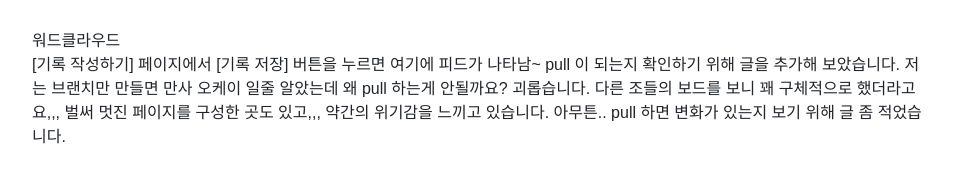
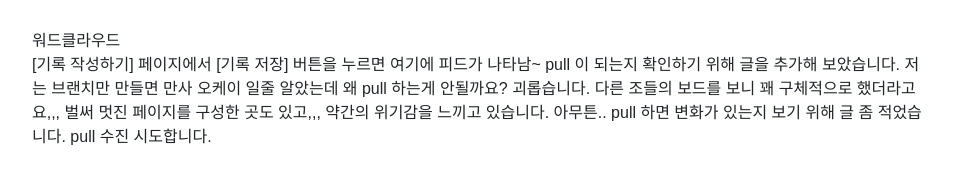
Before and after one commit to summerindigo/travellog-project, a plain HTML site: page templates/index.html in a window 1280 px wide. Shown: the part 335-518 px from the top of the page, without its empty margins (158-1121 px from the left). Drawn offline with nearby package versions, Linux system fonts and the light colour scheme; a web font is replaced by a local one.

Commit message:
sj 2nd commit

```diff
--- a/templates/index.html
+++ b/templates/index.html
@@ -103,6 +103,8 @@
         괴롭습니다.
         다른 조들의 보드를 보니 꽤 구체적으로 했더라고요,,, 벌써 멋진 페이지를 구성한 곳도 있고,,,
         약간의 위기감을 느끼고 있습니다. 아무튼.. pull 하면 변화가 있는지 보기 위해 글 좀 적었습니다.
+
+        pull 수진 시도합니다.
     </div>
 
 </div>
```
